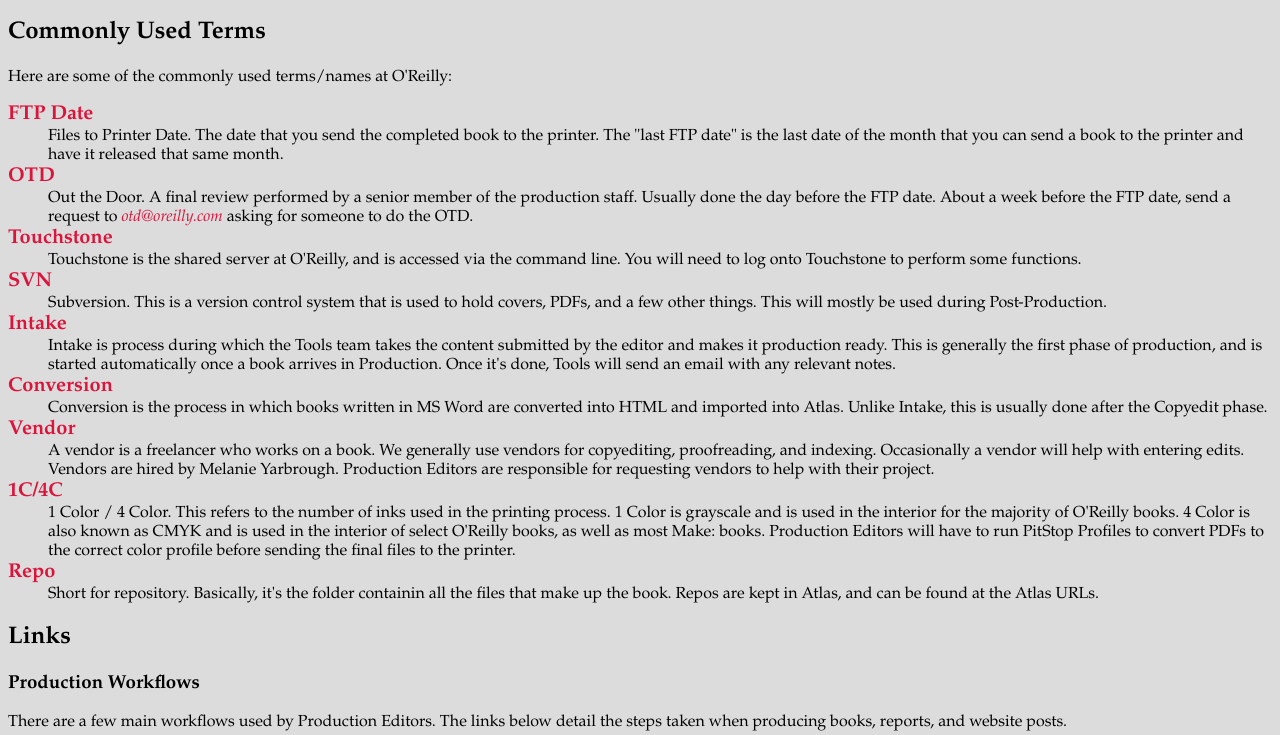
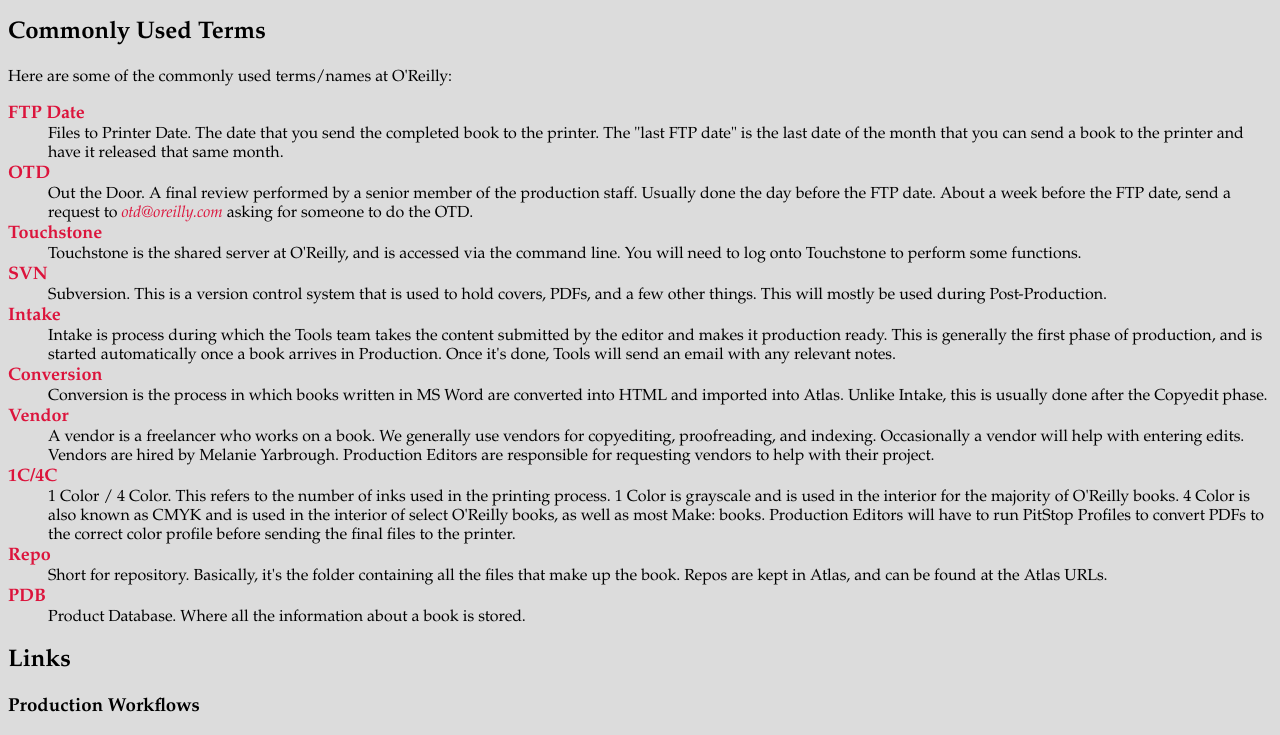
Before and after one commit to nadamsoreilly/nadamsoreilly.github.io, a plain HTML site: page index.html in a window 1280 px wide. Shown: the part 62-797 px from the top of the page. Drawn offline with Linux system fonts and the light colour scheme.

Commit message:
fixes and adding stuff about PDB

```diff
--- a/index.html
+++ b/index.html
@@ -25,7 +25,9 @@
 	<dt>1C/4C</dt>
 	<dd>1 Color / 4 Color. This refers to the number of inks used in the printing process. 1 Color is grayscale and is used in the interior for the majority of O'Reilly books. 4 Color is also known as CMYK and is used in the interior of select O'Reilly books, as well as most Make: books. Production Editors will have to run PitStop Profiles to convert PDFs to the correct color profile before sending the final files to the printer.</dd>
 	<dt>Repo</dt>
-	<dd>Short for repository. Basically, it's the folder containin all the files that make up the book. Repos are kept in Atlas, and can be found at the Atlas URLs.</dd>
+	<dd>Short for repository. Basically, it's the folder containing all the files that make up the book. Repos are kept in Atlas, and can be found at the Atlas URLs.</dd>
+	<dt>PDB</dt>
+	<dd>Product Database. Where all the information about a book is stored.</dd>
 </dl>
 <h2>Links</h2>
 <h3>Production Workflows</h3>
@@ -47,7 +49,7 @@
 <p><a href="https://intranet.oreilly.com/confluence/display/DCPS/Printer+Pagecount+Specifications">Printer Pagecount Specifications</a>: a list of the pagecount specifications for the different printers. The final pagecount for books sent to the printer must conform to these specifications.
 <h3>Miscellaneous</h3>
 <p><a href="https://intranet.oreilly.com/confluence/display/DCPS/PitStop+Profiles">PitStop Profiles</a>: a list of commonly used PitStop profiles. PitStop profiles are scripts you can run on a PDF using the command line that will change the color or alter the trim size. This is usually done in order to meet printer specifications. Note that you must be on the Touchstone server to use these profiles</p>
-<p><a href="http://chimera.labs.oreilly.com/books/1230000000969/index.html">O'Reilly Stylesheet and Word List</a>: the stylesheet and word list used for all O'Reilly books. Anything not specifically listed here follows the Chicago Manual of Style
+<p><a href="http://chimera.labs.oreilly.com/books/1230000000969/index.html">O'Reilly Stylesheet and Word List</a>: the stylesheet and word list used for all O'Reilly books. Anything not specifically listed here follows the Chicago Manual of Style</p>
 <h2>Important Email Adresses</h2>
 <h3>People</h3>
 <p><em class="email">rdemarest@oreilly.com</em>: Rebecca Demarest handles everything involving figures and illustration. Any edits to figures should be sent to her.</p>
@@ -114,5 +116,7 @@
 	<dt>git add</dt>
 	<dd>Similar to git commit, but adding an entirely new file to the repo, rather than changing a file.</dd>
 </dl>
+<h2>The PDB</h2>
+<p>The PDB contains a great deal of information about every book, and you will likely refer to it often. It can be a little daunting at first, but once you figure out where things are, it's not too bad.</p>
 </body>
 </html>
--- a/stylesheet.css
+++ b/stylesheet.css
@@ -13,6 +13,6 @@ h1 {
 }
 dt {
 	color: Crimson;
-	font-size: 20px;
+	font-size: 18px;
 	font-weight: bold;
 }
```
